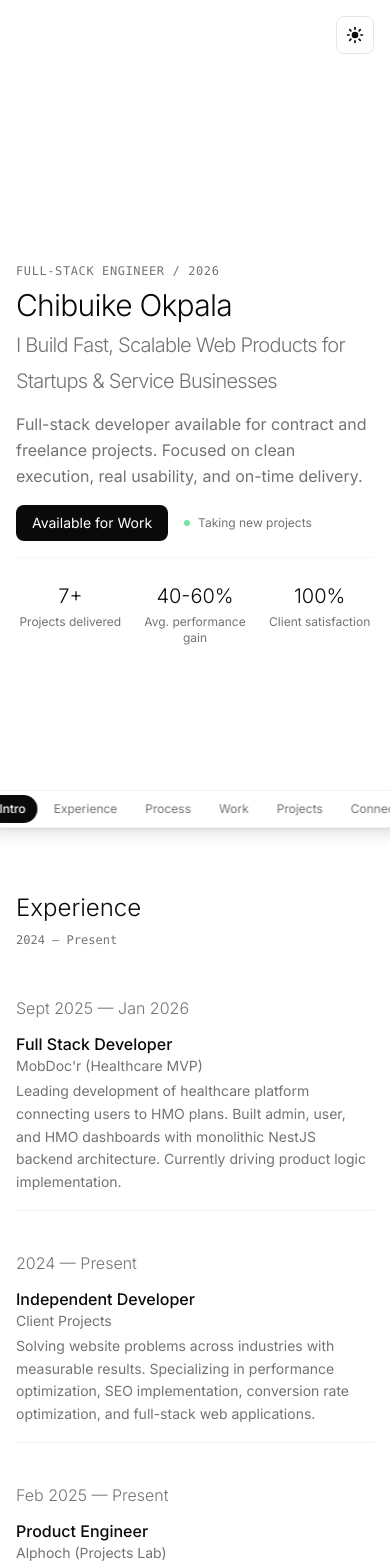
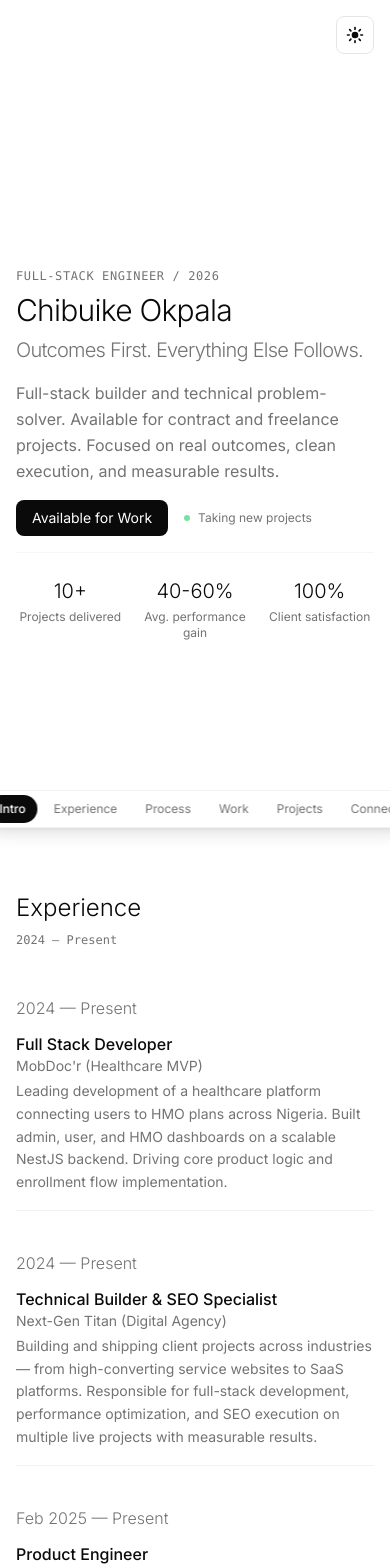
Before and after one commit to techchibuike/portfolio, a Next.js app: page / in a window 390 px wide. Shown: the top 1567 px of the page. Built offline with nearby package versions, Linux system fonts and the light colour scheme.

Commit message:
feat: initialize portfolio website with experience, project, and service sections

```diff
--- a/package.json
+++ b/package.json
@@ -12,8 +12,8 @@
     "clsx": "^2.1.1",
     "lucide-react": "^0.562.0",
     "next": "16.1.1",
-    "react": "19.2.3",
-    "react-dom": "19.2.3",
+    "react": "^18.2.0",
+    "react-dom": "^18.2.0",
     "tailwind-merge": "^3.4.0"
   },
   "devDependencies": {
--- a/src/app/components/StructuredData.tsx
+++ b/src/app/components/StructuredData.tsx
@@ -15,18 +15,17 @@ export default function StructuredData() {
       name: "MobDoc'r",
     },
     description:
-      "Building solutions through development, problem-solving, and product thinking.",
+      "Outcomes First. Everything Else Follows. Full-stack builder and technical problem-solver focused on real results.",
     knowsAbout: [
       "Web Development",
-      "React",
-      "Node.js",
-      "TypeScript",
-      "Problem Solving",
-      "Builder",
-      "Software Engineering",
-      "Founder",
-      "Alphoch",
-      "Koordi",
+      "Full Stack Development",
+      "Product Engineering",
+      "SEO & Performance Optimization",
+      "Technical Problem Solving",
+      "SaaS Architecture",
+      "Healthcare Technology",
+      "Conversion Rate Optimization",
+      "MVP Development",
     ],
   };
 
--- a/src/app/layout.tsx
+++ b/src/app/layout.tsx
@@ -28,13 +28,13 @@ export const metadata: Metadata = {
     template: "%s | Chibuike Okpala",
   },
   description:
-    "Building solutions through development, problem-solving, and product thinking.",
+    "Outcomes First. Everything Else Follows. Full-stack builder and technical problem-solver focused on real results.",
 
   // Open Graph
   openGraph: {
     title: "Chibuike Okpala | Developer",
     description:
-      "Building solutions through development, problem-solving, and product thinking.",
+      "Outcomes First. Everything Else Follows. Full-stack builder and technical problem-solver focused on real results.",
     url: "https://techchibuike.netlify.app",
     siteName: "Chibuike Okpala Portfolio",
     locale: "en_US",
@@ -54,7 +54,7 @@ export const metadata: Metadata = {
     card: "summary_large_image",
     title: "Chibuike Okpala | Developer",
     description:
-      "Building solutions through development, problem-solving, and product thinking.",
+      "Outcomes First. Everything Else Follows. Full-stack builder and technical problem-solver focused on real results.",
     images: [twitterImage],
     creator: "@techChibuike",
   },
--- a/src/app/page.tsx
+++ b/src/app/page.tsx
@@ -14,77 +14,77 @@ const SECTIONS = [
 
 const EXPERIENCE = [
   {
-    year: "Sept 2025 — Jan 2026",
+    year: "2024 — Present",
     role: "Full Stack Developer",
     company: "MobDoc'r (Healthcare MVP)",
     description:
-      "Leading development of healthcare platform connecting users to HMO plans. Built admin, user, and HMO dashboards with monolithic NestJS backend architecture. Currently driving product logic implementation.",
+      "Leading development of a healthcare platform connecting users to HMO plans across Nigeria. Built admin, user, and HMO dashboards on a scalable NestJS backend. Driving core product logic and enrollment flow implementation.",
   },
   {
     year: "2024 — Present",
-    role: "Independent Developer",
-    company: "Client Projects",
+    role: "Technical Builder & SEO Specialist",
+    company: "Next-Gen Titan (Digital Agency)",
     description:
-      "Solving website problems across industries with measurable results. Specializing in performance optimization, SEO implementation, conversion rate optimization, and full-stack web applications.",
+      "Building and shipping client projects across industries — from high-converting service websites to SaaS platforms. Responsible for full-stack development, performance optimization, and SEO execution on multiple live projects with measurable results.",
   },
   {
     year: "Feb 2025 — Present",
     role: "Product Engineer",
     company: "Alphoch (Projects Lab)",
     description:
-      "Building web applications and MVPs to validate product ideas. Currently developing healthcare efficiency tools and event planning platforms.",
+      "Building web applications and MVPs to validate product ideas. Currently developing healthcare efficiency tools and an event planning platform.",
   },
   {
     year: "March 2025 — 2025",
     role: "Full Stack Developer",
     company: "Mountain Crest School",
     description:
-      "Developed company website and blog platforms. Architected scalable foundation for future school portal implementation.",
+      "Designed and developed a complete school website with structured content architecture and an administrative information system — built on a foundation ready to scale into a full student portal.",
   },
   {
     year: "Aug 2024 — Feb 2025",
     role: "Frontend Engineer",
     company: "Dafe Software",
     description:
-      "Built geolocation-based tourism application helping travelers discover businesses and attractions in new environments. Focused on responsive UI and interactive mapping features.",
+      "Built a geolocation-based tourism application helping travelers discover businesses and attractions in new environments. Focused on responsive UI and interactive mapping.",
   },
 ];
 
 const WORK_DOORS = [
   {
-    title: "Full-Stack Web Apps",
+    title: "Turn Interest Into Action",
     description:
-      "Building scalable applications with modern stacks for startups and service businesses.",
+      "For coaches, consultants, and service professionals getting attention online but not converting it into consistent clients or bookings.",
     services: [
-      "MVP Development",
-      "Dashboard & Admin Systems",
-      "API Development",
-      "Database Design",
-      "Deployment & DevOps",
+      "Clean site that presents your offer clearly",
+      "Intake form that qualifies leads before they reach you",
+      "Direct booking flow — no back-and-forth DMs",
+      "Performance optimization and analytics setup",
+      "SEO so the right people find you first",
     ],
   },
   {
-    title: "Business Websites",
+    title: "Build Your Product Right the First Time",
     description:
-      "Creating high-performance websites focused on clarity, credibility, and conversion.",
+      "For startups and founders who need a working MVP or full application — built to scale, not just to demo.",
     services: [
-      "Custom Design & Development",
-      "Performance Optimization",
-      "SEO Setup",
-      "Analytics Integration",
-      "Content Management",
+      "Full-stack web applications",
+      "Dashboard and admin systems",
+      "API development and database design",
+      "Deployment and DevOps",
+      "SaaS architecture and product logic",
     ],
   },
   {
-    title: "Technical Problem-Solving",
+    title: "Fix What's Already Broken",
     description:
-      "Fixing specific website issues with measurable results across performance, SEO, and user experience.",
+      "For businesses with an existing site or system that isn't performing — slow, unclear, or not converting.",
     services: [
-      "Mobile Performance Fixes",
-      "Conversion Optimization",
-      "Load Time Reduction",
-      "Analytics Setup",
-      "Lead Capture Systems",
+      "Performance and load time fixes",
+      "Conversion rate optimization",
+      "SEO and visibility setup",
+      "Lead capture and analytics integration",
+      "Mobile experience improvements",
     ],
   },
 ];
@@ -92,94 +92,111 @@ const WORK_DOORS = [
 const PROJECTS = [
   {
     id: 1,
-    year: "2025",
-    name: "NextGen Titan - Wix Development Agency",
+    year: "2024",
+    name: "Career Coach Experts — via Next-Gen Titan",
     description:
-      "Built complete agency website with custom dark theme, process visualization, and conversion-focused layout.",
-    tech: ["HTML", "Tailwind CSS", "Custom Design", "Performance Optimized"],
-    results:
-      "Designed and developed agency site with 6-step process, testimonial sections, and strategic CTAs. Built for lead generation and client trust.",
-    demo: "https://nextgentitan.com",
+      "Built a high-ticket consultation funnel and global authority positioning system for a career coaching brand. Turned scattered online presence into a consistent, bookable pipeline of serious clients.",
+    tech: ["Professional Services", "Funnel", "SEO", "Authority Building"],
+    results: "320% increase in bookings · Global authority positioning",
+    demo: "https://www.career-coach-experts.com/",
     github: null,
     type: "client",
   },
   {
     id: 2,
-    year: "2025",
-    name: "MobDoc'r Healthcare Platform",
+    year: "2024",
+    name: "Better Body Massage — via Next-Gen Titan",
     description:
-      "Full-stack healthcare MVP connecting users to HMO plans with three integrated dashboards.",
-    tech: ["NestJS", "React", "PostgreSQL", "TypeScript", "Tailwind"],
-    results:
-      "Built MVP with admin, HMO, and user dashboards. Implemented core product logic and monolithic architecture serving thousands of potential users.",
-    demo: "https://mobdocr.com",
+      "Built a high-converting digital presence for a medical massage clinic in Florida. Designed around one goal: turning site visitors into booked appointments, with seamless booking integration and a clear service layout.",
+    tech: ["Healthcare", "Lead Generation", "Booking Flow"],
+    results: "200% increase in leads · Seamless booking integration",
+    demo: "https://betterbodymassage.com/",
     github: null,
     type: "client",
   },
   {
     id: 3,
-    year: "2025",
-    name: "Mountain Crest School Website",
+    year: "2024",
+    name: "The Botox Barn — via Next-Gen Titan",
     description:
-      "Designed and developed full school website with structured content architecture and administrative information system.",
-    tech: ["Next.js", "Tailwind", "CMS Integration"],
-    results:
-      "Created responsive school portal with parent information system. Currently upgrading performance and UX for better accessibility.",
-    demo: "http://mountaincrest.sch.ng",
+      "Premium aesthetic branding and local search dominance for an elite wellness clinic. Built to attract high-intent local clients through strong positioning and precise technical SEO execution.",
+    tech: ["Healthcare", "Local SEO", "Branding"],
+    results: "250% lead growth · Local SEO dominance",
+    demo: "https://www.thebotoxbarn.com/",
     github: null,
     type: "client",
   },
   {
     id: 4,
     year: "2024",
-    name: "Tourism Discovery App",
+    name: "Genova Appartamenti — via Next-Gen Titan",
     description:
-      "Geolocation application helping tourists discover businesses and attractions in new environments.",
-    tech: ["React", "Node.js", "MongoDB", "Map APIs", "Express"],
-    results:
-      "Built responsive mapping interface. Implemented business discovery features. Contributed to team development workflow.",
-    demo: null,
+      "Streamlined direct booking platform for a top-rated vacation rental in Genoa. Designed to cut OTA dependency and move guests from discovery to confirmed booking.",
+    tech: ["Hospitality", "Direct Booking", "Mobile"],
+    results: "Direct booking pipeline · 100% mobile optimised",
+    demo: "https://lalucesugenovaappartamenti.com/",
     github: null,
     type: "client",
   },
   {
     id: 5,
-    year: "2025",
-    name: "Alphoch Health - Clinic System",
+    year: "2024",
+    name: "Jake's Tree & Turf — via Next-Gen Titan",
     description:
-      "Healthcare efficiency platform with online booking, SMS reminders, and patient portal.",
-    tech: ["Next.js", "Node.js", "PostgreSQL", "Tailwind"],
-    results:
-      "Built functional clinic management system with booking flows and automated reminders. Currently operational.",
-    demo: "https://health.alphoch.com",
+      "Comprehensive digital presence and local SEO strategy for a specialized landscaping and tree service in Maryland. Showcased 15+ years of expertise.",
+    tech: ["Local Business", "SEO", "Lead Generation"],
+    results: "15+ years of expertise showcased · 4 core service pillars",
+    demo: "https://www.jakestreeandturf.com",
     github: null,
-    type: "personal",
+    type: "client",
   },
   {
     id: 6,
-    year: "2025",
-    name: "ClinicFlow Pro Demo",
+    year: "2024 — Present",
+    name: "MobDoc'r Healthcare Platform",
     description:
-      "Interactive demo application showcasing clinic management capabilities.",
-    tech: ["React", "Node.js", "Express", "MongoDB"],
-    results:
-      "Built demonstration tool for appointment scheduling, patient management, and clinic workflow automation.",
-    demo: "https://clinicflow-pro.alphoch.com",
+      "Full-stack MVP connecting Nigerians to HMO health insurance plans through a streamlined 3-step enrollment flow. Built three integrated dashboards on a scalable architecture.",
+    tech: ["SaaS", "Healthcare", "Full-Stack"],
+    results: "3-step enrollment flow · National scale architecture",
+    demo: "https://mobdocr-two.vercel.app",
     github: null,
-    type: "personal",
+    type: "client",
   },
   {
     id: 7,
-    year: "2024-2025",
-    name: "KOORDI - Event Platform",
+    year: "2025",
+    name: "ClinicFlow Pro",
     description:
-      "Event planning platform connecting planners with vendors. Currently in development.",
-    tech: ["Next.js", "Node.js", "PostgreSQL", "Tailwind", "Prisma"],
-    results:
-      "Conducted user research with event vendors. Built waitlist platform with mobile responsiveness.",
-    demo: null,
+      "Specialized clinic management platform built to reduce admin workload and improve patient experience. Includes online booking, SMS reminders, patient portal, and automated workflow logic.",
+    tech: ["SaaS", "Healthcare", "Automation"],
+    results: "45% efficiency gain · Fully automated workflows",
+    demo: "https://clinicflow-pro.alphoch.com",
     github: null,
-    type: "personal",
+    type: "client",
+  },
+  {
+    id: 8,
+    year: "2025",
+    name: "FGT Events",
+    description:
+      "High-performance ticketing and event management platform engineered to handle massive simultaneous traffic without breaking. Built for scale from the ground up.",
+    tech: ["SaaS", "Events", "High Concurrency"],
+    results: "50K+ tickets sold · High traffic ready",
+    demo: "https://fgt.koordi.net",
+    github: null,
+    type: "client",
+  },
+  {
+    id: 9,
+    year: "2025",
+    name: "Mountain Crest School",
+    description:
+      "Designed and built a complete school website with structured content architecture and an administrative information system — built as a foundation ready to grow into a full student portal.",
+    tech: ["Education", "Web Development", "CMS"],
+    results: "Scalable architecture · CMS integrated",
+    demo: "http://mountaincrest.sch.ng",
+    github: null,
+    type: "client",
   },
 ];
 
@@ -338,8 +355,7 @@ export default function Home() {
           <button
             key={section.id}
             onClick={() => scrollToSection(section.id)}
-            className={`px-3 py-1.5 text-xs rounded-full transition-all duration-300 focus:outline-none focus:ring-2 focus:ring-ring focus:ring-offset-2 focus:ring-offset-background ${
-              activeSection === section.id
+            className={`px-3 py-1.5 text-xs rounded-full transition-all duration-300 focus:outline-none focus:ring-2 focus:ring-ring focus:ring-offset-2 focus:ring-offset-background ${activeSection === section.id
               ? "bg-foreground text-background font-medium"
               : "text-muted-foreground hover:text-foreground"
               }`}
@@ -368,8 +384,7 @@ export default function Home() {
             <button
               key={section.id}
               onClick={() => scrollToSection(section.id)}
-              className={`w-1.5 md:w-2 h-6 md:h-8 rounded-full transition-all duration-500 focus:outline-none focus:ring-2 focus:ring-ring focus:ring-offset-2 focus:ring-offset-background ${
-                activeSection === section.id
+              className={`w-1.5 md:w-2 h-6 md:h-8 rounded-full transition-all duration-500 focus:outline-none focus:ring-2 focus:ring-ring focus:ring-offset-2 focus:ring-offset-background ${activeSection === section.id
                 ? "bg-foreground"
                 : "bg-muted-foreground/30 hover:bg-muted-foreground/60"
                 }`}
@@ -418,17 +433,16 @@ export default function Home() {
                   Chibuike Okpala
                   <br />
                   <span className="text-muted-foreground text-xl sm:text-2xl md:text-3xl lg:text-4xl">
-                    I Build Fast, Scalable Web Products for Startups & Service
-                    Businesses
+                    Outcomes First. Everything Else Follows.
                   </span>
                 </h1>
               </div>
 
               <div className="space-y-4 sm:space-y-6 max-w-lg">
                 <p className="text-base sm:text-lg text-muted-foreground leading-relaxed">
-                  Full-stack developer available for contract and freelance
-                  projects. Focused on clean execution, real usability, and
-                  on-time delivery.
+                  Full-stack builder and technical problem-solver. Available for
+                  contract and freelance projects. Focused on real outcomes,
+                  clean execution, and measurable results.
                 </p>
 
                 <div className="flex items-center gap-4">
@@ -449,7 +463,7 @@ export default function Home() {
               <div className="grid grid-cols-3 gap-4 sm:gap-6 md:gap-8 pt-6 sm:pt-12 border-t border-border/30">
                 <div className="text-center">
                   <div className="text-xl sm:text-2xl font-light text-foreground">
-                    7+
+                    10+
                   </div>
                   <div className="text-xs sm:text-sm text-muted-foreground mt-1">
                     Projects delivered
@@ -553,21 +567,25 @@ export default function Home() {
               {[
                 {
                   step: "01",
-                  title: "Understand",
-                  desc: "Your business goal & user needs",
+                  title: "Diagnose",
+                  desc: "I study your situation first — your goals, your gaps, and what's actually holding things back.",
                 },
-                { step: "02", title: "Plan", desc: "Clear scope & timeline" },
+                {
+                  step: "02",
+                  title: "Define",
+                  desc: "We agree on the exact outcome and scope before anything gets built.",
+                },
                 {
                   step: "03",
                   title: "Build",
-                  desc: "Functional MVP or full product",
+                  desc: "Clean, focused execution. No unnecessary complexity, no scope creep.",
                 },
                 {
                   step: "04",
-                  title: "Iterate",
-                  desc: "Feedback & refinements",
+                  title: "Refine",
+                  desc: "Feedback loop until it works exactly right — not just technically, but for your business.",
                 },
-                { step: "05", title: "Deliver", desc: "Launch & handover" },
+                { step: "05", title: "Deliver", desc: "You get a working result with measurable impact, not just a finished file." },
               ].map((item) => (
                 <div
                   key={item.step}
@@ -651,8 +669,7 @@ export default function Home() {
               {PROJECTS.filter((p) => p.type === "client").map((project) => (
                 <div
                   key={project.id}
-                  className={`group py-4 sm:py-6 border-b transition-colors duration-500 ${
-                    expandedProject === project.id
+                  className={`group py-4 sm:py-6 border-b transition-colors duration-500 ${expandedProject === project.id
                     ? "border-foreground/30"
                     : "border-border/50 hover:border-border"
                     }`}
@@ -735,101 +752,6 @@ export default function Home() {
               ))}
             </div>
 
-            {/* Personal Projects - Brief */}
-            <div className="pt-8 sm:pt-12">
-              <h3 className="text-xl sm:text-2xl font-light mb-4">
-                Personal Projects
-              </h3>
-              <div className="space-y-3">
-                {PROJECTS.filter((p) => p.type === "personal").map(
-                  (project) => (
-                    <div
-                      key={project.id}
-                      className={`group py-4 sm:py-6 border-b transition-colors duration-500 ${
-                        expandedProject === project.id
-                          ? "border-foreground/30"
-                          : "border-border/50 hover:border-border"
-                      }`}
-                    >
-                      <div
-                        className="flex flex-col lg:grid lg:grid-cols-12 gap-3 sm:gap-4 cursor-pointer"
-                        onClick={() => toggleProject(project.id)}
-                      >
-                        <div className="lg:col-span-2">
-                          <div className="text-base sm:text-lg md:text-xl font-light text-muted-foreground">
-                            {project.year}
-                          </div>
-                        </div>
-
-                        <div className="lg:col-span-6 space-y-1 sm:space-y-2">
-                          <h3 className="text-base sm:text-lg font-medium">
-                            {project.name}
-                          </h3>
-                          <p className="text-sm sm:text-base text-muted-foreground leading-relaxed">
-                            {project.description}
-                          </p>
-                        </div>
-
-                        <div className="lg:col-span-4 pt-2 sm:pt-0">
-                          <div className="flex flex-wrap gap-1.5 sm:gap-2">
-                            {project.tech.map((tech) => (
-                              <span
-                                key={tech}
-                                className="px-1.5 sm:px-2 py-0.5 sm:py-1 text-xs text-muted-foreground border border-border rounded"
-                              >
-                                {tech}
-                              </span>
-                            ))}
-                          </div>
-                        </div>
-                      </div>
-
-                      {/* Links section */}
-                      <div className="mt-3 flex gap-3 sm:gap-4 text-xs sm:text-sm">
-                        {project.demo && (
-                          <a
-                            href={project.demo}
-                            className="inline-flex items-center gap-1 text-muted-foreground hover:text-foreground transition-colors focus:outline-none focus:ring-2 focus:ring-ring rounded group/link"
-                            target="_blank"
-                            rel="noopener noreferrer"
-                            onClick={(e) => e.stopPropagation()}
-                          >
-                            <span>Live demo</span>
-                            <svg
-                              className="w-3 h-3 transform group-hover/link:translate-x-0.5 transition-transform"
-                              fill="none"
-                              stroke="currentColor"
-                              viewBox="0 0 24 24"
-                            >
-                              <path
-                                strokeLinecap="round"
-                                strokeLinejoin="round"
-                                strokeWidth={2}
-                                d="M17 8l4 4m0 0l-4 4m4-4H3"
-                              />
-                            </svg>
-                          </a>
-                        )}
-                      </div>
-
-                      {/* Expanded content */}
-                      {expandedProject === project.id && (
-                        <div className="mt-4 sm:mt-6 pt-4 sm:pt-6 border-t border-border/30 space-y-3 sm:space-y-4 animate-fade-in-up">
-                          <div>
-                            <div className="text-xs sm:text-sm text-muted-foreground mb-1 sm:mb-2">
-                              Results
-                            </div>
-                            <p className="text-sm sm:text-base text-foreground">
-                              {project.results}
-                            </p>
-                          </div>
-                        </div>
-                      )}
-                    </div>
-                  ),
-                )}
-              </div>
-            </div>
           </div>
         </section>
 
@@ -841,13 +763,15 @@ export default function Home() {
         >
           <div className="space-y-6 sm:space-y-8">
             <h2 className="text-2xl sm:text-3xl md:text-4xl font-light">
-              Let's Work Together
+              Have a goal in mind?
             </h2>
 
             <div className="space-y-4 sm:space-y-6">
               <p className="text-base sm:text-lg text-muted-foreground leading-relaxed">
-                Available for contract and freelance projects. Response time
-                within 24 hours.
+                Tell me what you're trying to achieve — not just what you want
+                built. I'll diagnose the right solution and we'll go from there.
+                <br />
+                Response within 24 hours.
               </p>
 
               <div className="space-y-3 sm:space-y-4">
```
Also changed, not shown: 1 other file (tests, documents, lock files or other folders). Lines whose indentation alone changed are shown as unchanged.
